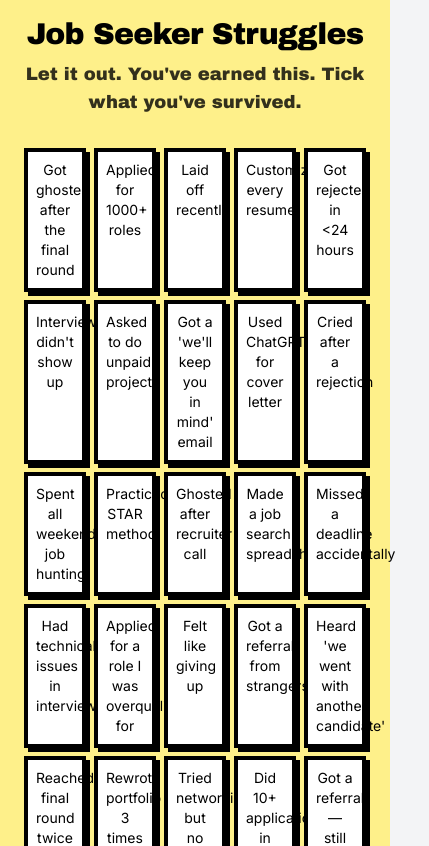
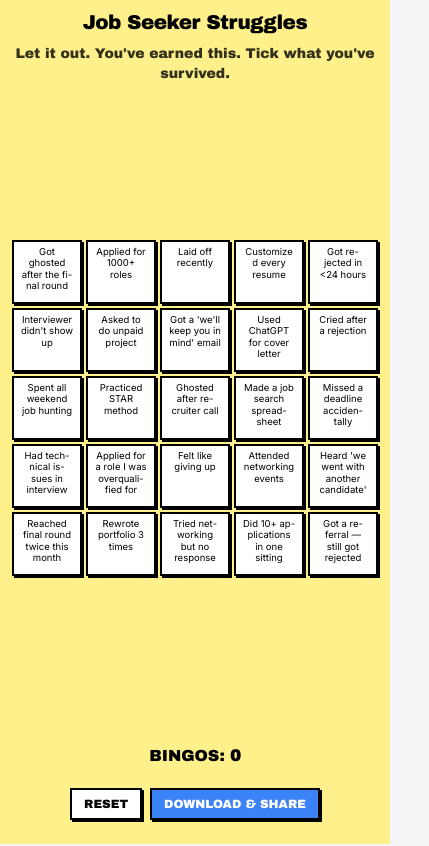
Before and after one commit to heyvj99/bingo, a React (Vite) app: page / in a window 390 px wide. Shown: the top 846 px of the page, 429 px wide, since content can reach past the window. Built offline with nearby package versions, Linux system fonts and the light colour scheme.

Commit message:
making it responsive

```diff
--- a/src/App.jsx
+++ b/src/App.jsx
@@ -24,7 +24,7 @@ const BINGO_CONTENT = [
   "Had technical issues in interview",
   "Applied for a role I was overqualified for",
   "Felt like giving up",
-  "Got a referral from strangers",
+  "Attended networking events",
   "Heard 'we went with another candidate'",
   "Reached final round twice this month",
   "Rewrote portfolio 3 times",
@@ -40,6 +40,17 @@ function App() {
   const [completedLines, setCompletedLines] = useState([]);
   const [previousBingoCount, setPreviousBingoCount] = useState(0);
   const [showBigCelebration, setShowBigCelebration] = useState(false);
+  const [windowWidth, setWindowWidth] = useState(window.innerWidth);
+
+  // Update window width on resize
+  useEffect(() => {
+    const handleResize = () => {
+      setWindowWidth(window.innerWidth);
+    };
+
+    window.addEventListener("resize", handleResize);
+    return () => window.removeEventListener("resize", handleResize);
+  }, []);
 
   // Define all possible bingo lines
   const bingoLines = [
@@ -127,16 +138,28 @@ function App() {
     setShowBigCelebration(false);
   };
 
+  // Show mobile message for screens below 290px
+  if (windowWidth < 290) {
+    return (
+      <div className="min-h-screen flex flex-col items-center justify-center p-4 bg-yellow-200">
+        <div className="mobile-message">
+          <h1 className="neo-title mb-2">Job Seeker Struggles</h1>
+          <p>To get a good experience, please access this on desktop.</p>
+        </div>
+      </div>
+    );
+  }
+
   return (
-    <div className="min-h-screen flex flex-col items-center p-4 bg-yellow-200">
-      <header className="text-center mb-4 flex flex-col gap-1">
+    <div className="min-h-screen flex flex-col items-center p-2 sm:p-4 bg-yellow-200">
+      <header className="text-center mb-2 sm:mb-4 flex flex-col gap-1 w-full max-w-[min(100vw-1rem,42rem)]">
         <h1 className="neo-title mb-1 font-display">Job Seeker Struggles</h1>
         <p className="neo-subtitle text-black/80 font-display">
           Let it out. You've earned this. Tick what you've survived.
         </p>
       </header>
 
-      <div className="flex-grow flex items-center justify-center my-2">
+      <div className="flex-grow flex items-center justify-center my-2 w-full">
         <div id="bingo-grid" className="bingo-grid relative">
           {BINGO_CONTENT.map((content, index) => (
             <div
@@ -146,7 +169,7 @@ function App() {
               })}
               onClick={() => handleTileClick(index)}
             >
-              <div className="text-sm font-normal text-center">{content}</div>
+              <div className="tile-content">{content}</div>
             </div>
           ))}
           {/* Render bingo lines */}
@@ -183,11 +206,11 @@ function App() {
         </div>
       </div>
 
-      <div className="flex justify-between items-center mx-2 mb-4 w-full px-[9px] max-w-2xl">
+      <div className="flex flex-col sm:flex-row justify-between items-center gap-4 my-4 w-full max-w-[min(100vw-1rem,42rem)]">
         <div>
           <AnimatedScore score={bingoCount} isAnimating={isScoreAnimating} />
         </div>
-        <div className="flex gap-4 ">
+        <div className="flex gap-2 sm:gap-4">
           <button
             onClick={handleReset}
             className="neo-button font-display bg-white text-dark"
--- a/src/components/AnimatedScore.jsx
+++ b/src/components/AnimatedScore.jsx
@@ -19,7 +19,7 @@ const AnimatedScore = ({ score, isAnimating }) => {
   return (
     <div className="relative inline-block">
       {/* Score display */}
-      <div className="text-xl font-display bg-white-0 py-1 inline-block">
+      <div className="text-base sm:text-lg md:text-xl font-display bg-white-0 py-1 px-2 sm:px-3 inline-block">
         <span className="font-normal">BINGOS: </span>
         <span ref={scoreRef} className="font-bold">
           {score}
--- a/src/index.css
+++ b/src/index.css
@@ -4,43 +4,64 @@
 
 @layer base {
   body {
-    @apply bg-yellow-50 text-black overflow-hidden;
+    @apply bg-yellow-50 text-black overflow-x-hidden;
     font-family: "Inter", sans-serif;
   }
 }
 
 @layer components {
   .bingo-tile {
-    @apply relative p-2 border-4 border-black bg-white rounded-none shadow-[4px_4px_0px_0px_rgba(0,0,0,1)]
-           transition-all duration-200 hover:shadow-[6px_6px_0px_0px_rgba(0,0,0,1)] hover:translate-x-[-2px] hover:translate-y-[-2px] cursor-pointer;
+    @apply relative p-1 sm:p-2 border-2 sm:border-4 border-black bg-white rounded-none
+           shadow-[2px_2px_0px_0px_rgba(0,0,0,1)] sm:shadow-[3px_3px_0px_0px_rgba(0,0,0,1)]
+           transition-all duration-200 hover:shadow-[3px_3px_0px_0px_rgba(0,0,0,1)] sm:hover:shadow-[4px_4px_0px_0px_rgba(0,0,0,1)]
+           hover:translate-x-[-1px] hover:translate-y-[-1px] sm:hover:translate-x-[-2px] sm:hover:translate-y-[-2px]
+           cursor-pointer;
     font-family: "Inter", sans-serif;
+    min-height: 4rem;
+    display: flex;
+    align-items: start;
+    justify-content: center;
+    hyphens: auto;
+    word-break: break-word;
+    overflow-wrap: break-word;
+  }
+
+  .bingo-tile .tile-content {
+    @apply text-[clamp(9.5px,1.2vw,0.9rem)] sm:text-[clamp(0.75rem,2vw,1rem)] max-w-[90%] text-center;
+    line-height: 1.2;
   }
 
   .bingo-tile.ticked {
-    @apply border-4 border-black bg-pink-300 shadow-[4px_4px_0px_0px_rgba(0,0,0,1)] transform rotate-1;
+    @apply border-2 sm:border-4 border-black bg-pink-300 shadow-[2px_2px_0px_0px_rgba(0,0,0,1)] sm:shadow-[3px_3px_0px_0px_rgba(0,0,0,1)] transform rotate-1;
   }
 
   .bingo-grid {
-    @apply grid grid-cols-5 gap-2 max-w-2xl mx-auto p-2;
+    @apply grid grid-cols-5 gap-1 sm:gap-2 w-full max-w-[min(100vw-1rem,42rem)] mx-auto p-1 sm:p-2;
   }
 
   .neo-button {
-    @apply bg-blue-500 text-white px-6 py-2 border-4 border-black rounded-none
-           shadow-[4px_4px_0px_0px_rgba(0,0,0,1)] font-normal text-lg
-           transition-all duration-200 hover:shadow-[6px_6px_0px_0px_rgba(0,0,0,1)]
-           hover:translate-x-[-2px] hover:translate-y-[-2px] active:shadow-[2px_2px_0px_0px_rgba(0,0,0,1)]
-           active:translate-x-[2px] active:translate-y-[2px];
+    @apply bg-blue-500 text-white px-3 sm:px-6 py-1.5 sm:py-2 border-2 sm:border-4 border-black rounded-none
+           shadow-[2px_2px_0px_0px_rgba(0,0,0,1)] sm:shadow-[3px_3px_0px_0px_rgba(0,0,0,1)]
+           font-normal text-xs sm:text-base md:text-lg
+           transition-all duration-200 hover:shadow-[3px_3px_0px_0px_rgba(0,0,0,1)] sm:hover:shadow-[4px_4px_0px_0px_rgba(0,0,0,1)]
+           hover:translate-x-[-1px] hover:translate-y-[-1px] sm:hover:translate-x-[-2px] sm:hover:translate-y-[-2px]
+           active:shadow-[1px_1px_0px_0px_rgba(0,0,0,1)] sm:active:shadow-[2px_2px_0px_0px_rgba(0,0,0,1)]
+           active:translate-x-[1px] active:translate-y-[1px] sm:active:translate-x-[2px] sm:active:translate-y-[2px];
     font-family: "Archivo Black", sans-serif;
   }
 
   .neo-title {
-    @apply text-3xl font-medium tracking-tight;
+    @apply text-xl sm:text-2xl md:text-3xl font-medium tracking-tight;
     font-family: "Archivo Black", sans-serif;
   }
 
   .neo-subtitle {
-    @apply text-lg font-normal;
+    @apply text-sm sm:text-base md:text-lg font-normal;
     font-family: "Archivo Black", sans-serif;
+  }
+
+  .mobile-message {
+    @apply text-center p-4 text-lg font-display bg-white border-4 border-black shadow-[3px_3px_0px_0px_rgba(0,0,0,1)] max-w-md mx-auto;
   }
 }
 
```
